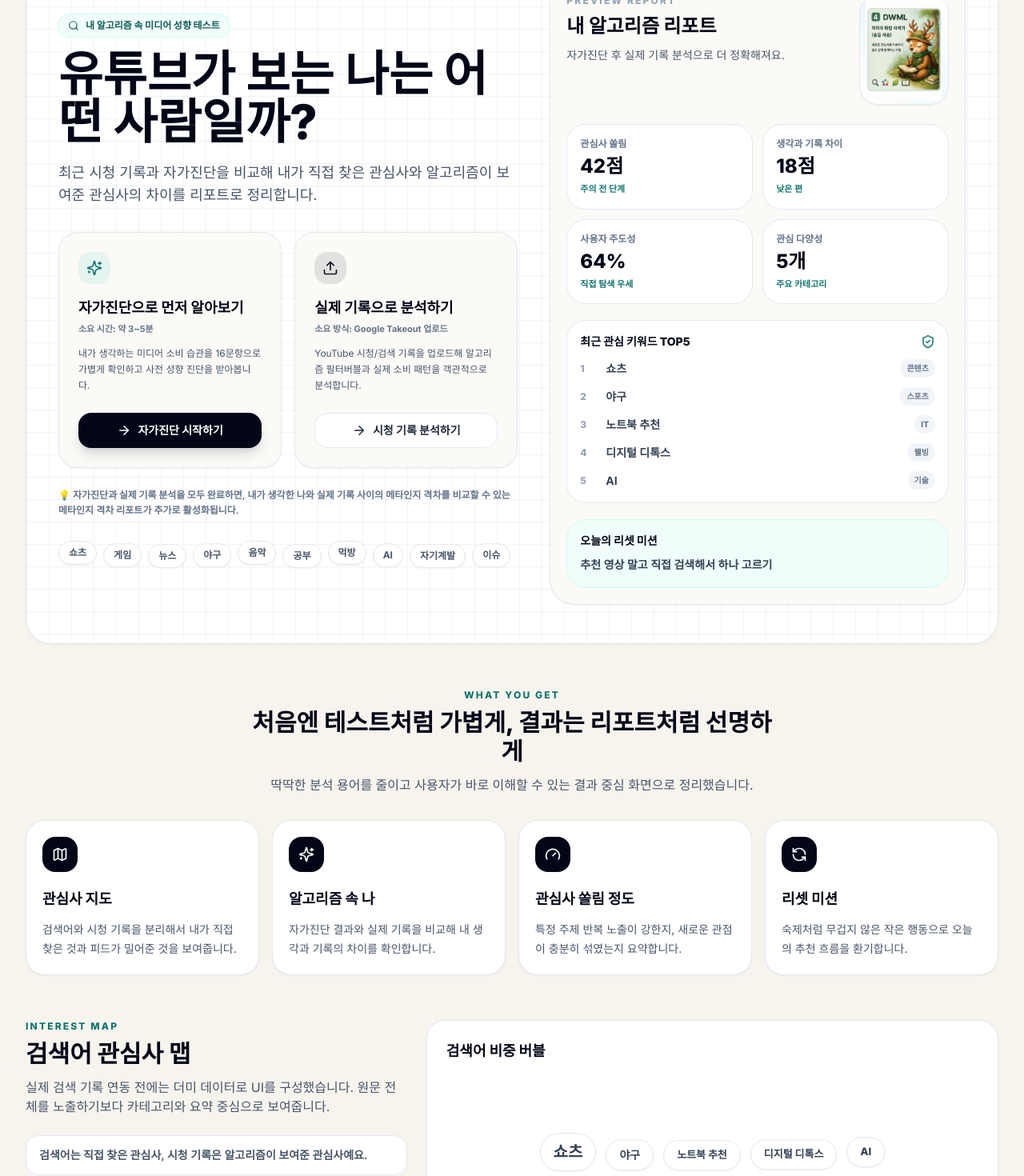
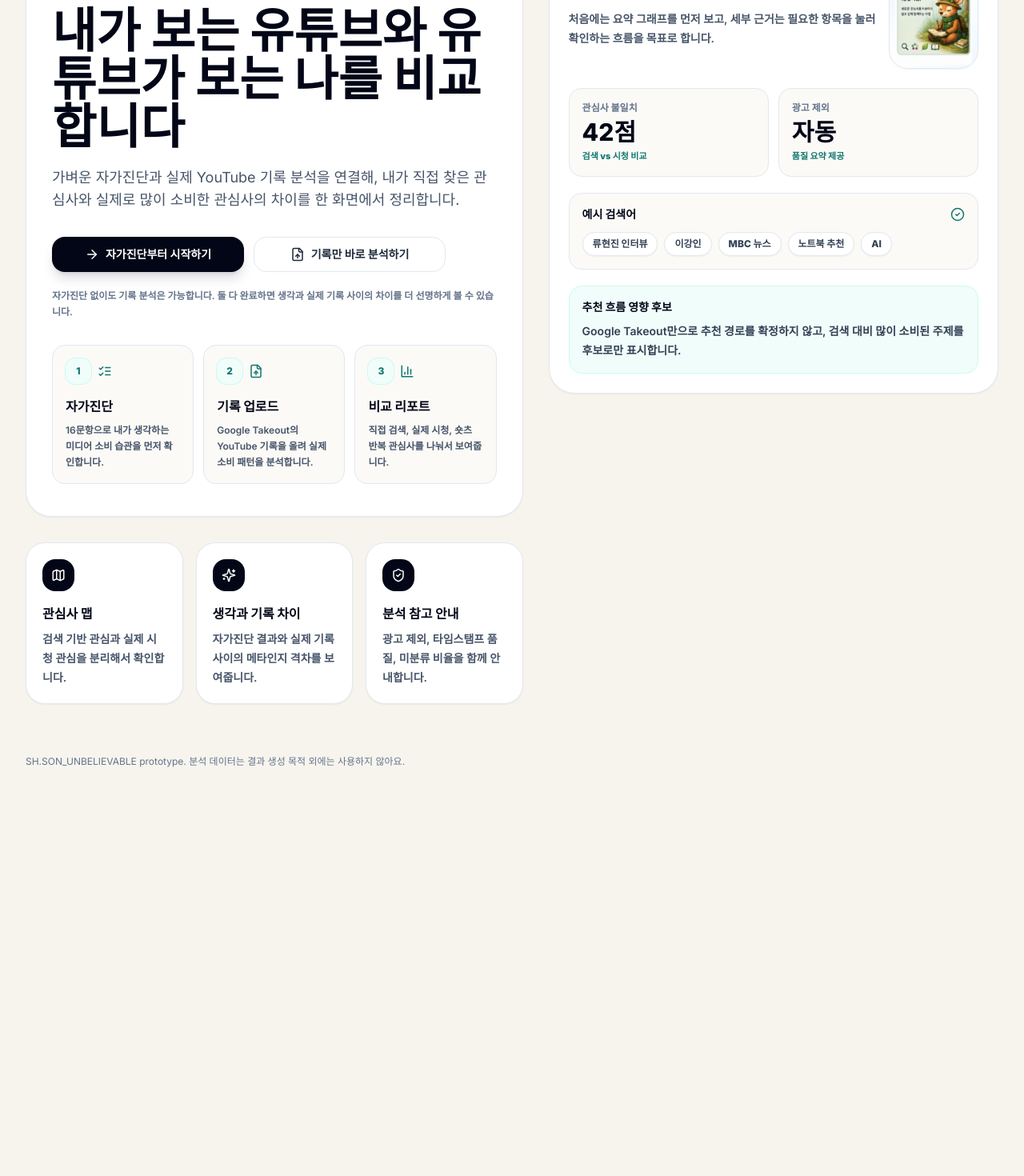
Before and after one commit to tjrghks0823456-rgb/code, a Next.js app in the folder projects/unbelievable/frontend/: page / in a window 1280 px wide. Shown: the part 200-1670 px from the top of the page at 80% size. After the commit the page ends 1192 px from the top, so only its background shows below. Built offline with nearby package versions, Linux system fonts and the light colour scheme.

Commit message:
Improve onboarding entry UI

```diff
--- a/projects/unbelievable/frontend/src/app/page.tsx
+++ b/projects/unbelievable/frontend/src/app/page.tsx
@@ -1,215 +1,162 @@
 import React from "react";
-import { ArrowRight, Gauge, Map, RefreshCcw, Search, ShieldCheck, Sparkles, Upload } from "lucide-react";
+import {
+  ArrowRight,
+  BarChart3,
+  CheckCircle2,
+  FileUp,
+  ListChecks,
+  Map,
+  Search,
+  ShieldCheck,
+  Sparkles,
+} from "lucide-react";
 import PageShell from "../components/PageShell";
 import { ButtonLink } from "../components/Button";
 import Card from "../components/Card";
 import CharacterAvatar from "../components/CharacterAvatar";
-import SectionTitle from "../components/SectionTitle";
-import ScoreCard from "../components/ScoreCard";
-import { categoryShares, reportInsights, resultPreviewStats, searchKeywords } from "../data/insightMock";
 
-const interestChips = ["쇼츠", "게임", "뉴스", "야구", "음악", "공부", "먹방", "AI", "자기계발", "이슈"];
-
-const featureCards = [
+const flowSteps = [
   {
-    title: "관심사 지도",
-    desc: "검색어와 시청 기록을 분리해서 내가 직접 찾은 것과 피드가 밀어준 것을 보여줍니다.",
-    icon: <Map size={20} />
+    title: "자가진단",
+    desc: "16문항으로 내가 생각하는 미디어 소비 습관을 먼저 확인합니다.",
+    icon: <ListChecks size={18} />,
   },
   {
-    title: "알고리즘 속 나",
-    desc: "자가진단 결과와 실제 기록을 비교해 내 생각과 기록의 차이를 확인합니다.",
-    icon: <Sparkles size={20} />
+    title: "기록 업로드",
+    desc: "Google Takeout의 YouTube 기록을 올려 실제 소비 패턴을 분석합니다.",
+    icon: <FileUp size={18} />,
   },
   {
-    title: "관심사 쏠림 정도",
-    desc: "특정 주제 반복 노출이 강한지, 새로운 관점이 충분히 섞였는지 요약합니다.",
-    icon: <Gauge size={20} />
+    title: "비교 리포트",
+    desc: "직접 검색, 실제 시청, 숏츠 반복 관심사를 나눠서 보여줍니다.",
+    icon: <BarChart3 size={18} />,
+  },
+];
+
+const reportHighlights = [
+  {
+    title: "관심사 맵",
+    desc: "검색 기반 관심과 실제 시청 관심을 분리해서 확인합니다.",
+    icon: <Map size={18} />,
   },
   {
-    title: "리셋 미션",
-    desc: "숙제처럼 무겁지 않은 작은 행동으로 오늘의 추천 흐름을 환기합니다.",
-    icon: <RefreshCcw size={20} />
-  }
+    title: "생각과 기록 차이",
+    desc: "자가진단 결과와 실제 기록 사이의 메타인지 격차를 보여줍니다.",
+    icon: <Sparkles size={18} />,
+  },
+  {
+    title: "분석 참고 안내",
+    desc: "광고 제외, 타임스탬프 품질, 미분류 비율을 함께 안내합니다.",
+    icon: <ShieldCheck size={18} />,
+  },
 ];
+
+const sampleKeywords = ["류현진 인터뷰", "이강인", "MBC 뉴스", "노트북 추천", "AI"];
 
 export default function LandingPage() {
   return (
     <PageShell active="home">
-      <section className="report-grid overflow-hidden rounded-[2rem] border border-slate-200 bg-white px-5 py-8 shadow-sm md:px-10 md:py-12">
-        <div className="grid items-center gap-10 lg:grid-cols-[1.05fr_0.95fr]">
-          <div>
+      <section className="grid gap-8 lg:grid-cols-[1.05fr_0.95fr] lg:items-start">
+        <div className="space-y-8">
+          <div className="rounded-[2rem] border border-slate-200 bg-white px-5 py-8 shadow-sm md:px-8 md:py-10">
             <p className="mb-4 inline-flex items-center gap-2 rounded-full bg-teal-50 px-3 py-1.5 text-xs font-black text-teal-800 ring-1 ring-teal-100">
               <Search size={14} /> 내 알고리즘 속 미디어 성향 테스트
             </p>
-            <h1 className="max-w-3xl text-4xl font-black leading-[1.08] text-slate-950 md:text-6xl">
-              유튜브가 보는 나는 어떤 사람일까?
+            <h1 className="max-w-3xl text-4xl font-black leading-[1.08] text-slate-950 md:text-5xl lg:text-6xl">
+              내가 보는 유튜브와 유튜브가 보는 나를 비교합니다
             </h1>
             <p className="mt-5 max-w-2xl text-base leading-7 text-slate-600 md:text-lg">
-              최근 시청 기록과 자가진단을 비교해 내가 직접 찾은 관심사와 알고리즘이 보여준 관심사의 차이를 리포트로 정리합니다.
+              가벼운 자가진단과 실제 YouTube 기록 분석을 연결해, 내가 직접 찾은 관심사와 실제로 많이 소비한 관심사의 차이를 한 화면에서 정리합니다.
             </p>
 
-            <div className="mt-8 grid gap-4 sm:grid-cols-2">
-              <div className="rounded-3xl border border-slate-200 bg-[#fbfaf7] p-6 flex flex-col justify-between shadow-sm">
-                <div>
-                  <div className="flex h-10 w-10 items-center justify-center rounded-2xl bg-teal-500/10 text-teal-700 mb-4 font-black">
-                    <Sparkles size={20} />
+            <div className="mt-8 flex flex-col gap-3 sm:flex-row">
+              <ButtonLink href="/survey" icon={<ArrowRight size={18} />} className="sm:min-w-60">
+                자가진단부터 시작하기
+              </ButtonLink>
+              <ButtonLink href="/upload" icon={<FileUp size={18} />} tone="secondary" className="sm:min-w-60">
+                기록만 바로 분석하기
+              </ButtonLink>
             </div>
-                  <h3 className="text-lg font-black text-slate-950">자가진단으로 먼저 알아보기</h3>
-                  <p className="mt-1 text-[11px] font-bold text-slate-500">소요 시간: 약 3~5분</p>
-                  <p className="mt-3 text-xs leading-5 text-slate-600">
-                    내가 생각하는 미디어 소비 습관을 16문항으로 가볍게 확인하고 사전 성향 진단을 받아봅니다.
+
+            <p className="mt-5 text-xs font-semibold leading-relaxed text-slate-500">
+              자가진단 없이도 기록 분석은 가능합니다. 둘 다 완료하면 생각과 실제 기록 사이의 차이를 더 선명하게 볼 수 있습니다.
             </p>
+
+            <div className="mt-8 grid gap-3 md:grid-cols-3">
+              {flowSteps.map((step, index) => (
+                <div key={step.title} className="rounded-2xl border border-slate-200 bg-[#fbfaf7] p-4">
+                  <div className="flex items-center gap-2 text-teal-700">
+                    <span className="flex h-8 w-8 items-center justify-center rounded-xl bg-teal-50 text-xs font-black ring-1 ring-teal-100">
+                      {index + 1}
+                    </span>
+                    {step.icon}
                   </div>
-                <div className="mt-6">
-                  <ButtonLink href="/survey" icon={<ArrowRight size={18} />} className="w-full">
-                    자가진단 시작하기
-                  </ButtonLink>
+                  <h3 className="mt-4 text-base font-black text-slate-950">{step.title}</h3>
+                  <p className="mt-2 text-xs font-semibold leading-5 text-slate-600">{step.desc}</p>
+                </div>
+              ))}
             </div>
           </div>
 
-              <div className="rounded-3xl border border-slate-200 bg-[#fbfaf7] p-6 flex flex-col justify-between shadow-sm">
-                <div>
-                  <div className="flex h-10 w-10 items-center justify-center rounded-2xl bg-slate-950/10 text-slate-900 mb-4 font-black">
-                    <Upload size={20} />
+          <div className="grid gap-4 md:grid-cols-3">
+            {reportHighlights.map((item) => (
+              <Card key={item.title} className="p-5">
+                <div className="mb-4 inline-flex h-10 w-10 items-center justify-center rounded-2xl bg-slate-950 text-white">
+                  {item.icon}
                 </div>
-                  <h3 className="text-lg font-black text-slate-950">실제 기록으로 분석하기</h3>
-                  <p className="mt-1 text-[11px] font-bold text-slate-500">소요 방식: Google Takeout 업로드</p>
-                  <p className="mt-3 text-xs leading-5 text-slate-600">
-                    YouTube 시청/검색 기록을 업로드해 알고리즘 필터버블과 실제 소비 패턴을 객관적으로 분석합니다.
-                  </p>
-                </div>
-                <div className="mt-6">
-                  <ButtonLink href="/upload" icon={<ArrowRight size={18} />} tone="secondary" className="w-full">
-                    시청 기록 분석하기
-                  </ButtonLink>
-                </div>
+                <h3 className="text-base font-black text-slate-950">{item.title}</h3>
+                <p className="mt-2 text-sm font-semibold leading-6 text-slate-600">{item.desc}</p>
+              </Card>
+            ))}
           </div>
         </div>
 
-            <p className="mt-6 text-xs font-semibold leading-relaxed text-slate-500">
-              💡 <strong>자가진단과 실제 기록 분석을 모두 완료하면</strong>, 내가 생각한 나와 실제 기록 사이의 메타인지 격차를 비교할 수 있는 메타인지 격차 리포트가 추가로 활성화됩니다.
+        <aside className="rounded-[2rem] border border-slate-200 bg-white p-5 shadow-sm md:p-6">
+          <div className="flex items-start justify-between gap-4">
+            <div>
+              <p className="text-xs font-black uppercase tracking-[0.18em] text-slate-400">report preview</p>
+              <h2 className="mt-2 text-2xl font-black text-slate-950">결과는 이렇게 정리돼요</h2>
+              <p className="mt-2 text-sm font-semibold leading-6 text-slate-600">
+                처음에는 요약 그래프를 먼저 보고, 세부 근거는 필요한 항목을 눌러 확인하는 흐름을 목표로 합니다.
               </p>
+            </div>
+            <CharacterAvatar code="DWML" size="md" showName={false} />
+          </div>
 
-            <div className="mt-8 flex flex-wrap gap-2">
-              {interestChips.map((chip) => (
-                <span key={chip} className="interest-chip rounded-full border border-slate-200 bg-white px-3 py-1.5 text-xs font-bold text-slate-600 shadow-sm">
-                  {chip}
+          <div className="mt-6 grid grid-cols-2 gap-3">
+            <div className="rounded-2xl border border-slate-200 bg-[#fbfaf7] p-4">
+              <p className="text-xs font-bold text-slate-500">관심사 불일치</p>
+              <p className="mt-1 text-3xl font-black text-slate-950">42점</p>
+              <p className="mt-1 text-[11px] font-black text-teal-700">검색 vs 시청 비교</p>
+            </div>
+            <div className="rounded-2xl border border-slate-200 bg-[#fbfaf7] p-4">
+              <p className="text-xs font-bold text-slate-500">광고 제외</p>
+              <p className="mt-1 text-3xl font-black text-slate-950">자동</p>
+              <p className="mt-1 text-[11px] font-black text-teal-700">품질 요약 제공</p>
+            </div>
+          </div>
+
+          <div className="mt-5 rounded-2xl border border-slate-200 bg-[#fbfaf7] p-4">
+            <div className="mb-3 flex items-center justify-between">
+              <p className="text-sm font-black text-slate-950">예시 검색어</p>
+              <CheckCircle2 size={18} className="text-teal-700" />
+            </div>
+            <div className="flex flex-wrap gap-2">
+              {sampleKeywords.map((keyword) => (
+                <span key={keyword} className="rounded-full border border-slate-200 bg-white px-3 py-1.5 text-xs font-black text-slate-700 shadow-sm">
+                  {keyword}
                 </span>
               ))}
             </div>
           </div>
 
-          <div className="rounded-[2rem] border border-slate-200 bg-[#fbfaf7] p-5 shadow-sm">
-            <div className="flex items-start justify-between gap-4">
-              <div>
-                <p className="text-xs font-black uppercase tracking-[0.18em] text-slate-400">preview report</p>
-                <h2 className="mt-2 text-2xl font-black text-slate-950">내 알고리즘 리포트</h2>
-                <p className="mt-2 text-sm leading-6 text-slate-600">자가진단 후 실제 기록 분석으로 더 정확해져요.</p>
-              </div>
-              <CharacterAvatar code="DWML" size="md" showName={false} />
-            </div>
-
-            <div className="mt-6 grid grid-cols-2 gap-3">
-              {resultPreviewStats.map((item) => (
-                <div key={item.label} className="rounded-3xl border border-slate-200 bg-white p-4">
-                  <p className="text-xs font-bold text-slate-500">{item.label}</p>
-                  <p className="mt-1 text-2xl font-black text-slate-950">{item.value}</p>
-                  <p className="mt-1 text-[11px] font-bold text-teal-700">{item.caption}</p>
-                </div>
-              ))}
-            </div>
-
-            <div className="mt-5 rounded-3xl border border-slate-200 bg-white p-4">
-              <div className="mb-3 flex items-center justify-between">
-                <p className="text-sm font-black text-slate-950">최근 관심 키워드 TOP5</p>
-                <ShieldCheck size={18} className="text-teal-700" />
-              </div>
-              <div className="space-y-3">
-                {searchKeywords.map((item, index) => (
-                  <div key={item.keyword} className="flex items-center gap-3">
-                    <span className="w-5 text-xs font-black text-slate-400">{index + 1}</span>
-                    <span className="flex-1 text-sm font-bold text-slate-700">{item.keyword}</span>
-                    <span className="rounded-full bg-slate-100 px-2 py-1 text-[10px] font-black text-slate-500">
-                      {item.category}
-                    </span>
-                  </div>
-                ))}
-              </div>
-            </div>
-
-            <div className="mt-5 rounded-3xl border border-teal-100 bg-teal-50 p-4">
-              <p className="text-sm font-black text-slate-950">오늘의 리셋 미션</p>
+          <div className="mt-5 rounded-2xl border border-teal-100 bg-teal-50 p-4">
+            <p className="text-sm font-black text-slate-950">추천 흐름 영향 후보</p>
             <p className="mt-2 text-sm font-semibold leading-6 text-slate-700">
-                추천 영상 말고 직접 검색해서 하나 고르기
+              Google Takeout만으로 추천 경로를 확정하지 않고, 검색 대비 많이 소비된 주제를 후보로만 표시합니다.
             </p>
           </div>
-          </div>
-        </div>
-      </section>
-
-      <section className="mt-14">
-        <SectionTitle
-          eyebrow="what you get"
-          title="처음엔 테스트처럼 가볍게, 결과는 리포트처럼 선명하게"
-          description="딱딱한 분석 용어를 줄이고 사용자가 바로 이해할 수 있는 결과 중심 화면으로 정리했습니다."
-          align="center"
-        />
-        <div className="mt-8 grid gap-4 md:grid-cols-2 lg:grid-cols-4">
-          {featureCards.map((item) => (
-            <Card key={item.title} className="min-h-48">
-              <div className="mb-5 inline-flex h-11 w-11 items-center justify-center rounded-2xl bg-slate-950 text-white">
-                {item.icon}
-              </div>
-              <h3 className="text-lg font-black text-slate-950">{item.title}</h3>
-              <p className="mt-3 text-sm leading-6 text-slate-600">{item.desc}</p>
-            </Card>
-          ))}
-        </div>
-      </section>
-
-      <section className="mt-14 grid gap-6 lg:grid-cols-[0.8fr_1.2fr]">
-        <div>
-          <SectionTitle
-            eyebrow="interest map"
-            title="검색어 관심사 맵"
-            description="실제 검색 기록 연동 전에는 더미 데이터로 UI를 구성했습니다. 원문 전체를 노출하기보다 카테고리와 요약 중심으로 보여줍니다."
-          />
-          <div className="mt-6 space-y-3">
-            {reportInsights.map((text) => (
-              <p key={text} className="rounded-2xl border border-slate-200 bg-white px-4 py-3 text-sm font-semibold leading-6 text-slate-600">
-                {text}
-              </p>
-            ))}
-          </div>
-        </div>
-        <div className="space-y-4">
-          <Card className="p-6">
-            <h3 className="text-lg font-black text-slate-950">검색어 비중 버블</h3>
-            <div className="mt-5 flex min-h-48 flex-wrap items-center justify-center gap-3">
-              {searchKeywords.map((item) => (
-                <span
-                  key={item.keyword}
-                  className="interest-chip rounded-full border border-slate-200 bg-white px-4 py-2 font-black text-slate-700 shadow-sm"
-                  style={{ fontSize: `${Math.max(13, item.count + 2)}px` }}
-                >
-                  {item.keyword}
-                </span>
-              ))}
-            </div>
-          </Card>
-          <div className="grid gap-4 md:grid-cols-2">
-            {categoryShares.map((item) => (
-              <ScoreCard
-                key={item.name}
-                label={item.name}
-                value={`${item.value}%`}
-                caption="최근 관심 카테고리 비중"
-                tone={`${item.tone} text-white`}
-              />
-            ))}
-          </div>
-        </div>
+        </aside>
       </section>
     </PageShell>
   );
```
Also changed, not shown: projects/unbelievable/frontend/src/app/upload/page.tsx (+14 -1 lines). Lines whose indentation alone changed are shown as unchanged.
